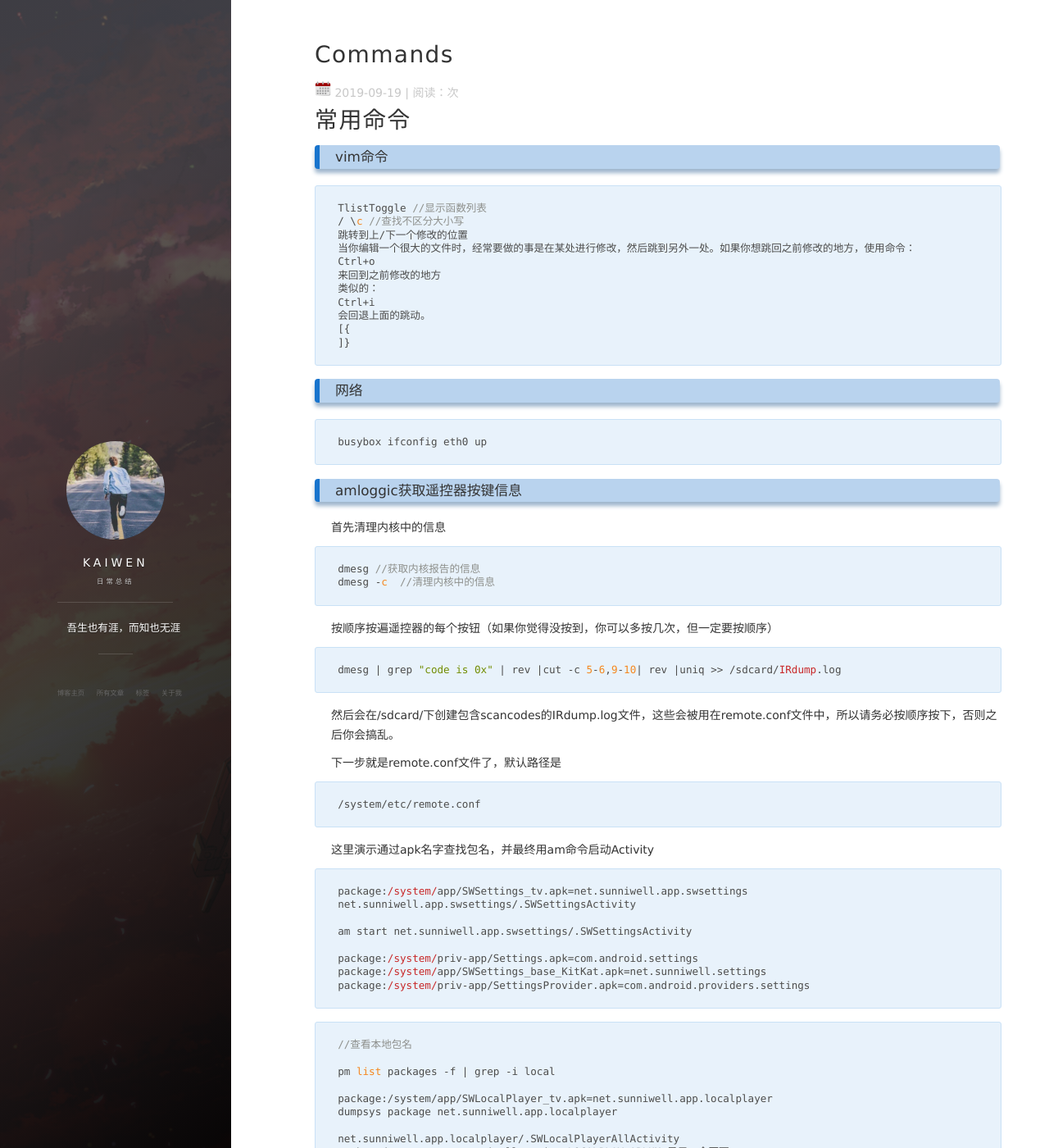
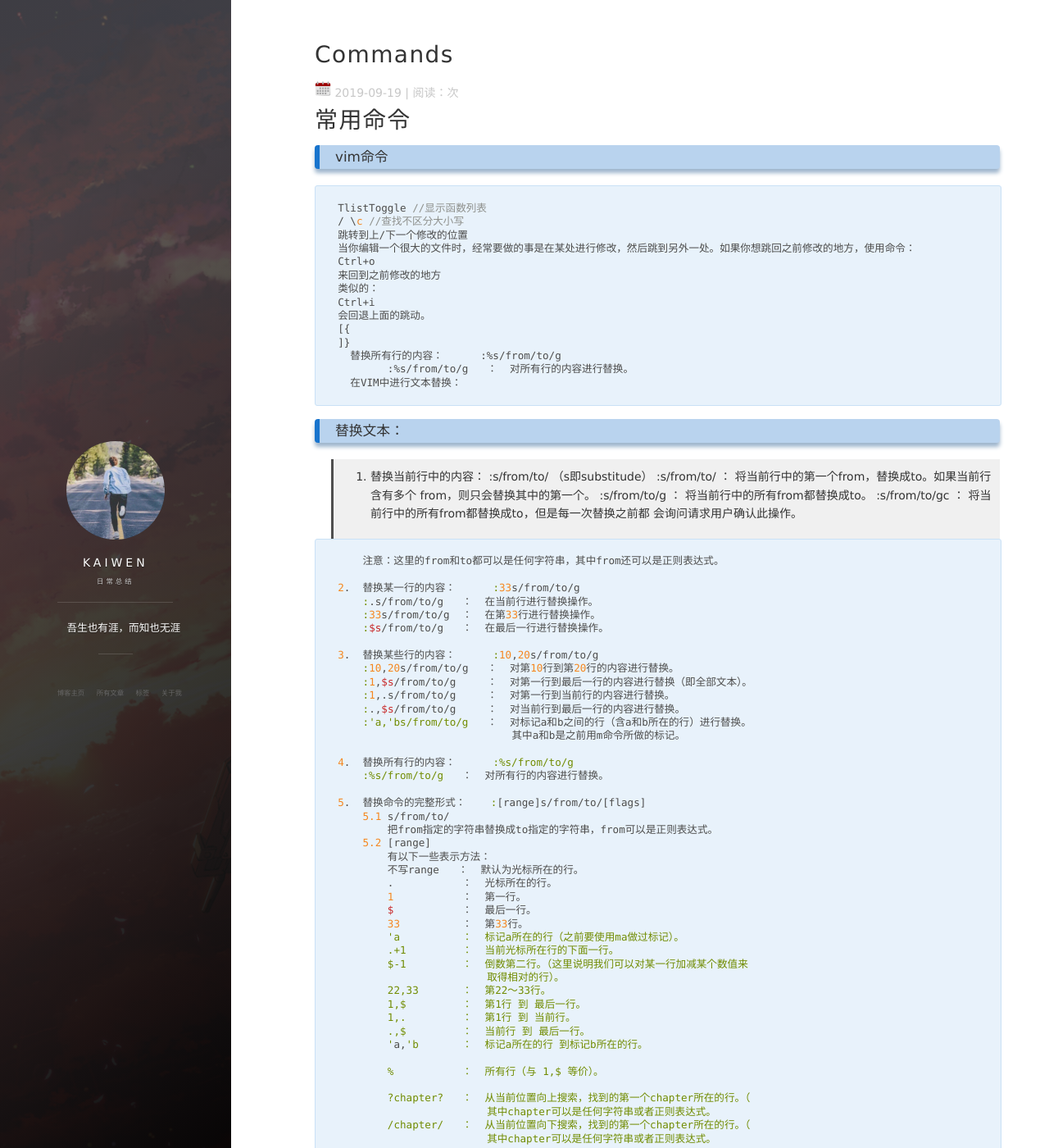
Before and after one commit to kaiwenll/liangkaiwen.github.io11, a Jekyll site: the page built from _posts/2019-9-19-commands.md, in a window 1280 px wide and 1400 px high. Shown: the whole window at 82% size. Built offline with Jekyll 4.4.1, drawn with Linux system fonts in a browser that asks for light colours; nearby versions of some CDN libraries; our own code applies the rules of GitHub Pages for plain Markdown files; comment, search, counter and statistics services are not loaded; some of the changed text lies outside the part shown.

Commit message:
Update 2019-9-19-commands.md

````diff
--- a/_posts/2019-9-19-commands.md
+++ b/_posts/2019-9-19-commands.md
@@ -14,7 +14,76 @@ Ctrl+i
 会回退上面的跳动。
 [{
 ]}
+  替换所有行的内容：      :%s/from/to/g
+        :%s/from/to/g   ：  对所有行的内容进行替换。
+  在VIM中进行文本替换：
 ```
+### 替换文本：
+>    1.  替换当前行中的内容：    :s/from/to/    （s即substitude）
+        :s/from/to/     ：  将当前行中的第一个from，替换成to。如果当前行含有多个
+                            from，则只会替换其中的第一个。
+        :s/from/to/g    ：  将当前行中的所有from都替换成to。
+        :s/from/to/gc   ：  将当前行中的所有from都替换成to，但是每一次替换之前都
+                            会询问请求用户确认此操作。
+
+        注意：这里的from和to都可以是任何字符串，其中from还可以是正则表达式。
+
+    2.  替换某一行的内容：      :33s/from/to/g
+        :.s/from/to/g   ：  在当前行进行替换操作。
+        :33s/from/to/g  ：  在第33行进行替换操作。
+        :$s/from/to/g   ：  在最后一行进行替换操作。
+
+    3.  替换某些行的内容：      :10,20s/from/to/g
+        :10,20s/from/to/g   ：  对第10行到第20行的内容进行替换。
+        :1,$s/from/to/g     ：  对第一行到最后一行的内容进行替换（即全部文本）。
+        :1,.s/from/to/g     ：  对第一行到当前行的内容进行替换。
+        :.,$s/from/to/g     ：  对当前行到最后一行的内容进行替换。
+        :'a,'bs/from/to/g   ：  对标记a和b之间的行（含a和b所在的行）进行替换。
+                                其中a和b是之前用m命令所做的标记。
+
+    4.  替换所有行的内容：      :%s/from/to/g
+        :%s/from/to/g   ：  对所有行的内容进行替换。
+
+    5.  替换命令的完整形式：    :[range]s/from/to/[flags]
+        5.1 s/from/to/
+            把from指定的字符串替换成to指定的字符串，from可以是正则表达式。
+        5.2 [range]
+            有以下一些表示方法：
+            不写range   ：  默认为光标所在的行。
+            .           ：  光标所在的行。
+            1           ：  第一行。
+            $           ：  最后一行。
+            33          ：  第33行。
+            'a          ：  标记a所在的行（之前要使用ma做过标记）。
+            .+1         ：  当前光标所在行的下面一行。
+            $-1         ：  倒数第二行。（这里说明我们可以对某一行加减某个数值来
+                            取得相对的行）。
+            22,33       ：  第22～33行。
+            1,$         ：  第1行 到 最后一行。
+            1,.         ：  第1行 到 当前行。
+            .,$         ：  当前行 到 最后一行。
+            'a,'b       ：  标记a所在的行 到标记b所在的行。
+
+            %           ：  所有行（与 1,$ 等价）。
+
+            ?chapter?   ：  从当前位置向上搜索，找到的第一个chapter所在的行。（
+                            其中chapter可以是任何字符串或者正则表达式。
+            /chapter/   ：  从当前位置向下搜索，找到的第一个chapter所在的行。（
+                            其中chapter可以是任何字符串或者正则表达式。
+
+            注意，上面的所有用于range的表示方法都可以通过 +、- 操作来设置相对偏
+            移量。
+
+        5.3 [flags]
+            这里可用的flags有：
+
+            无      ：  只对指定范围内的第一个匹配项进行替换。
+            g       ：  对指定范围内的所有匹配项进行替换。
+            c       ：  在替换前请求用户确认。
+            e       ：  忽略执行过程中的错误。
+
+            注意：上面的所有flags都可以组合起来使用，比如 gc 表示对指定范围内的
+            所有匹配项进行替换，并且在每一次替换之前都会请用户确认。
 ### 网络
 
 ```
````
